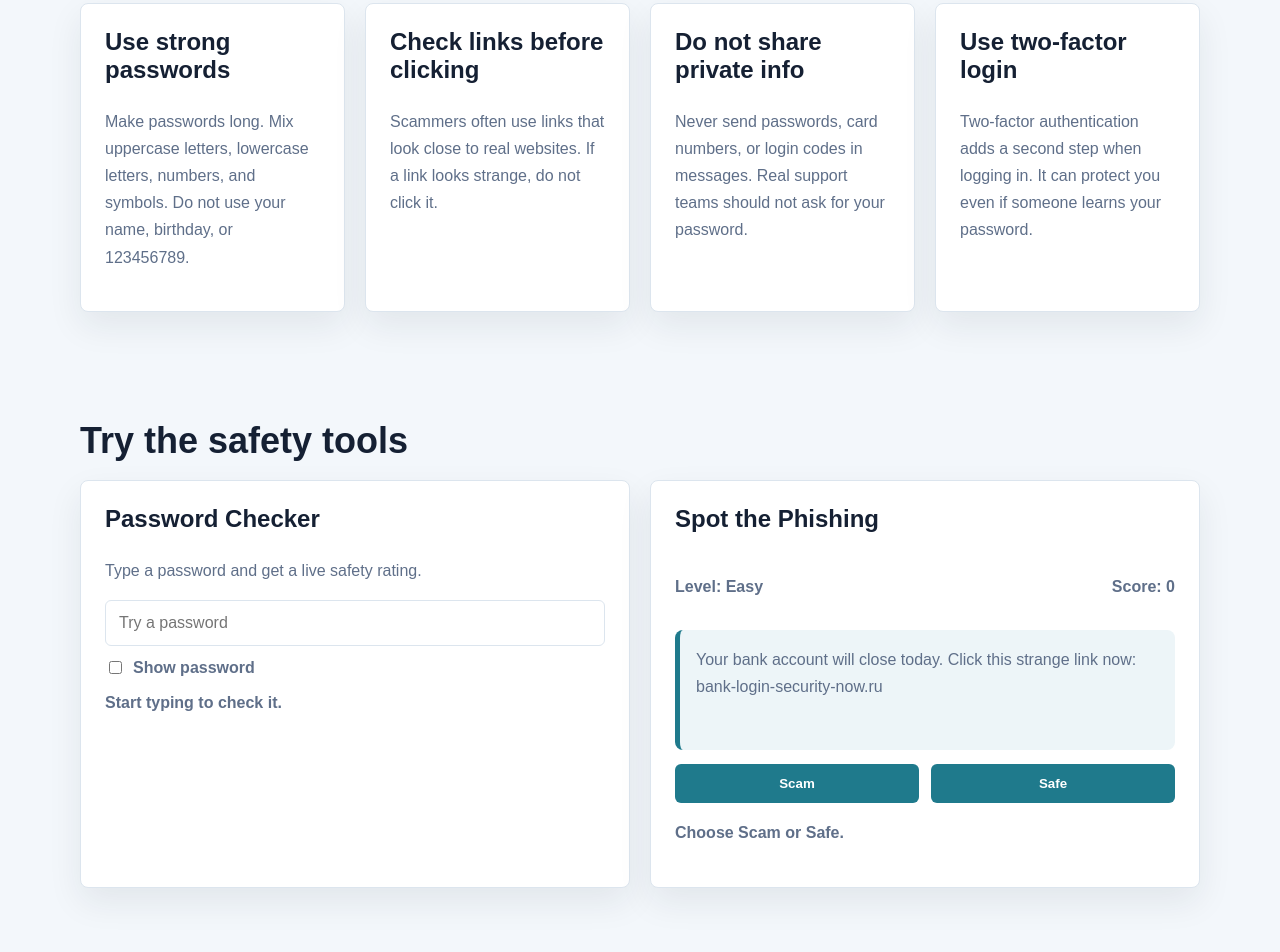
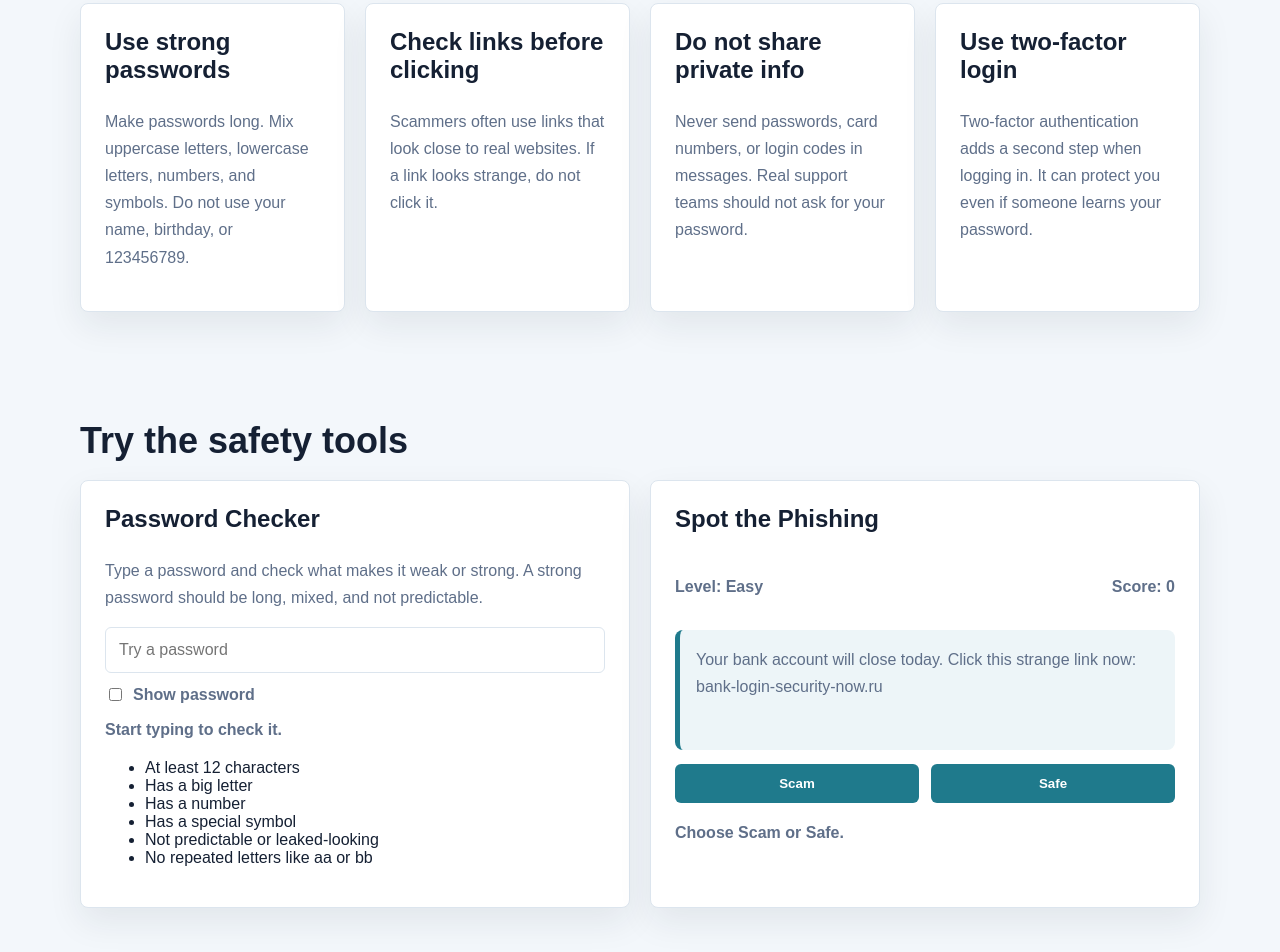
Before and after one commit to EvgeniGoshev/cyber-safety-buddy, a plain HTML site: page index.html in a window 1280 px wide. Shown: the part 908-1860 px from the top of the page. Drawn offline with Linux system fonts and the light colour scheme.

Commit message:
Fix HTML formatting and add password checklist

```diff
--- a/index.html
+++ b/index.html
@@ -86,7 +86,10 @@
         <div class="tools-grid">
           <section class="tool-card">
             <h3>Password Checker</h3>
-            <p>Type a password and get a live safety rating.</p>
+            <p>
+              Type a password and check what makes it weak or strong. A strong
+              password should be long, mixed, and not predictable.
+            </p>
 
             <input id="passwordBox" type="password" placeholder="Try a password">
 
@@ -98,6 +101,15 @@
             <p id="passwordMessage" class="password-message">
               Start typing to check it.
             </p>
+
+            <ul class="password-checklist">
+              <li id="lengthCheck">At least 12 characters</li>
+              <li id="bigLetterCheck">Has a big letter</li>
+              <li id="numberCheck">Has a number</li>
+              <li id="symbolCheck">Has a special symbol</li>
+              <li id="predictableCheck">Not predictable or leaked-looking</li>
+              <li id="repeatCheck">No repeated letters like aa or bb</li>
+            </ul>
           </section>
 
           <section class="tool-card quiz-card" id="quizCard">
```
